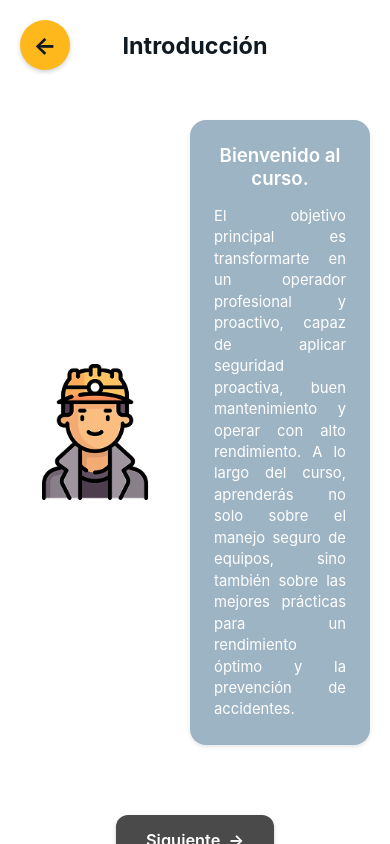
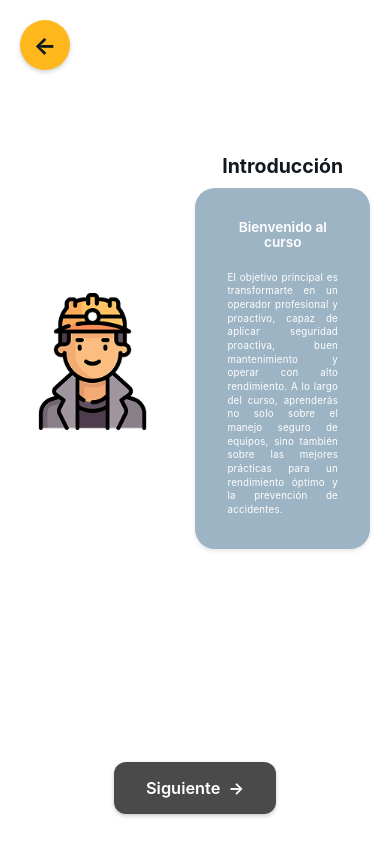
Before and after one commit to Nefta11/minecApp, a React Native app: screen /IntroduccionScreen in a window 390 px wide. Built offline with nearby package versions, Linux system fonts and the light colour scheme.

Commit message:
refactor: Improve layout and styling in IntroduccionScreen component

```diff
--- a/app/components/home/Introduccion/IntroduccionScreen.tsx
+++ b/app/components/home/Introduccion/IntroduccionScreen.tsx
@@ -30,7 +30,7 @@ const IntroduccionScreen: React.FC = () => {
                     contentContainerStyle={styles.scrollContent}
                     showsVerticalScrollIndicator={false}
                 >
-                    {/* Header con botón de regreso */}
+                    {/* Header con botón de regreso solamente */}
                     <View style={styles.header}>
                         <TouchableOpacity
                             style={styles.backButton}
@@ -39,8 +39,6 @@ const IntroduccionScreen: React.FC = () => {
                         >
                             <Text style={styles.backArrow}>←</Text>
                         </TouchableOpacity>
-                        <Text style={styles.headerTitle}>Introducción</Text>
-                        <View style={styles.placeholder} />
                     </View>
 
                     {/* Contenido principal */}
@@ -54,10 +52,14 @@ const IntroduccionScreen: React.FC = () => {
                             />
                         </View>
 
-                        {/* Card de texto */}
+                        {/* Sección de texto con título */}
                         <View style={styles.textSection}>
+                            {/* Título Introducción */}
+                            <Text style={styles.sectionTitle}>Introducción</Text>
+
+                            {/* Card de texto */}
                             <View style={styles.textCard}>
-                                <Text style={styles.welcomeTitle}>Bienvenido al curso.</Text>
+                                <Text style={styles.welcomeTitle}>Bienvenido al curso</Text>
 
                                 <Text style={styles.description}>
                                     El objetivo principal es transformarte en un operador profesional y
@@ -101,7 +103,6 @@ const styles = StyleSheet.create({
     header: {
         flexDirection: 'row',
         alignItems: 'center',
-        justifyContent: 'space-between',
         paddingHorizontal: 20,
         paddingTop: 20,
         paddingBottom: 10,
@@ -124,15 +125,6 @@ const styles = StyleSheet.create({
         fontWeight: 'bold',
         color: Colors.Black,
     },
-    headerTitle: {
-        fontSize: width * 0.06,
-        fontWeight: '700',
-        color: Colors.Black,
-        textAlign: 'center',
-    },
-    placeholder: {
-        width: 50, // Para balancear el header
-    },
     mainContent: {
         flex: 1,
         flexDirection: 'row',
@@ -143,9 +135,10 @@ const styles = StyleSheet.create({
     },
     imageSection: {
         flex: 1,
-        justifyContent: 'center',
+        justifyContent: 'flex-start',
         alignItems: 'center',
-        paddingRight: 20,
+        paddingRight: 30,
+        marginTop: -80,
     },
     minerImage: {
         width: width * 0.35,
@@ -153,12 +146,20 @@ const styles = StyleSheet.create({
     },
     textSection: {
         flex: 1.2,
-        justifyContent: 'center',
+        justifyContent: 'flex-start',
+    },
+    sectionTitle: {
+        fontSize: width * 0.050,
+        fontWeight: '700',
+        color: Colors.Black,
+        textAlign: 'center',
+        marginBottom: 10,
+        marginTop: -100,
     },
     textCard: {
         backgroundColor: '#9DB4C4',
-        borderRadius: 16,
-        padding: 24,
+        borderRadius: 20,
+        padding: 32,
         elevation: 2,
         shadowColor: '#000',
         shadowOffset: { width: 0, height: 2 },
@@ -166,30 +167,32 @@ const styles = StyleSheet.create({
         shadowRadius: 4,
     },
     welcomeTitle: {
-        fontSize: width * 0.048,
+        fontSize: width * 0.035,
         fontWeight: '600',
         color: Colors.White,
-        marginBottom: 16,
+        marginBottom: 20,
         textAlign: 'center',
+        lineHeight: width * 0.040,
     },
     description: {
-        fontSize: width * 0.038,
-        lineHeight: width * 0.055,
+        fontSize: width * 0.025,
+        lineHeight: width * 0.035,
         color: Colors.White,
         textAlign: 'justify',
         fontWeight: '400',
+        letterSpacing: 0.2,
     },
     buttonContainer: {
         alignItems: 'center',
         paddingHorizontal: 20,
-        marginTop: 30,
+        marginTop: 40,
     },
     nextButton: {
         flexDirection: 'row',
         alignItems: 'center',
         backgroundColor: '#4A4A4A',
-        paddingHorizontal: 30,
-        paddingVertical: 15,
+        paddingHorizontal: 32,
+        paddingVertical: 16,
         borderRadius: 12,
         elevation: 3,
         shadowColor: '#000',
```
